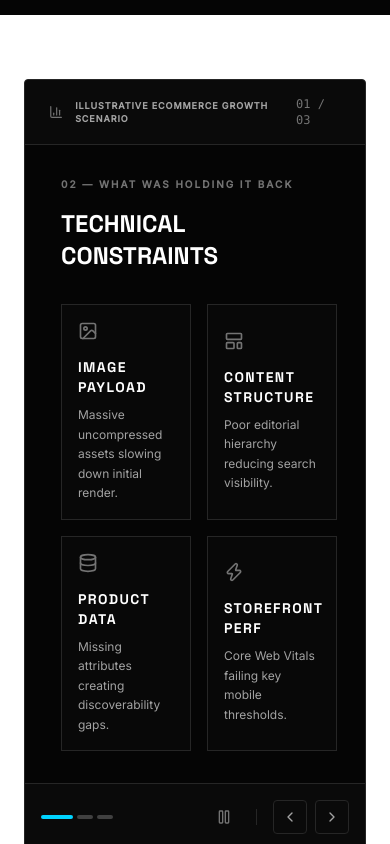
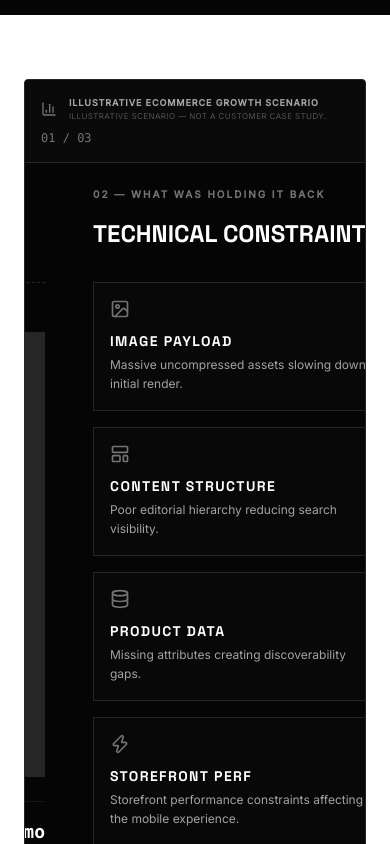
Before and after one commit to shailpoonia/1-globe-next, a Next.js app: page / in a window 390 px wide. Shown: the part 8460-9304 px from the top of the page. Built offline with nearby package versions, Linux system fonts and the light colour scheme.

Commit message:
fix: finalize merchant story interaction and claim governance

```diff
--- a/src/components/home/MerchantStory.tsx
+++ b/src/components/home/MerchantStory.tsx
@@ -1,6 +1,6 @@
 "use client"
 
-import React, { useState, useRef, useEffect } from 'react'
+import React, { useState, useRef, useEffect, useCallback } from 'react'
 import Link from 'next/link'
 import { ArrowRight, ChevronLeft, ChevronRight, Pause, Play, BarChart3, Image as ImageIcon, LayoutTemplate, Database, Zap } from 'lucide-react'
 
@@ -14,6 +14,8 @@ export const MerchantStory: React.FC = () => {
   const handleScroll = () => {
     if (scrollContainerRef.current) {
       const { scrollLeft, clientWidth } = scrollContainerRef.current
+      // Avoid division by zero on unmount or 0 width
+      if (clientWidth === 0) return
       const newIndex = Math.round(scrollLeft / clientWidth)
       if (newIndex !== currentSlide) {
         setCurrentSlide(newIndex)
@@ -21,22 +23,22 @@ export const MerchantStory: React.FC = () => {
     }
   }
 
-  const scrollTo = (index: number) => {
+  const scrollTo = useCallback((index: number) => {
     if (scrollContainerRef.current) {
       const { clientWidth } = scrollContainerRef.current
       scrollContainerRef.current.scrollTo({ left: index * clientWidth, behavior: 'smooth' })
     }
-  }
+  }, [])
 
-  const nextSlide = () => {
+  const nextSlide = useCallback(() => {
     const next = (currentSlide + 1) % slides.length
     scrollTo(next)
-  }
+  }, [currentSlide, scrollTo, slides.length])
 
-  const prevSlide = () => {
+  const prevSlide = useCallback(() => {
     const prev = (currentSlide - 1 + slides.length) % slides.length
     scrollTo(prev)
-  }
+  }, [currentSlide, scrollTo, slides.length])
 
   useEffect(() => {
     let interval: NodeJS.Timeout
@@ -45,8 +47,10 @@ export const MerchantStory: React.FC = () => {
         nextSlide()
       }, 5000)
     }
-    return () => clearInterval(interval)
-  }, [currentSlide, isAutoPlaying])
+    return () => {
+      if (interval) clearInterval(interval)
+    }
+  }, [currentSlide, isAutoPlaying, nextSlide])
 
   return (
     <section id="merchant-story" className="bg-foreground text-background py-16 md:py-24">
@@ -76,7 +80,7 @@ export const MerchantStory: React.FC = () => {
               className="group inline-flex items-center gap-4 text-xs font-bold uppercase tracking-widest text-background hover:text-neutral-500 transition-colors"
             >
               <span className="border-b border-background group-hover:border-neutral-500 pb-1 transition-colors">Read our story</span>
-              <ArrowRight className="w-4 h-4" />
+              <ArrowRight className="w-4 h-4" aria-hidden="true" />
             </Link>
           </div>
 
@@ -93,14 +97,19 @@ export const MerchantStory: React.FC = () => {
             >
 
               {/* Top Bar */}
-              <div className="flex items-center justify-between px-6 py-4 border-b border-neutral-800 bg-neutral-900/30">
+              <div className="flex flex-col sm:flex-row sm:items-center justify-between px-4 sm:px-6 py-4 border-b border-neutral-800 bg-neutral-900/30 gap-2">
                 <div className="flex items-center gap-3">
-                  <BarChart3 className="w-4 h-4 text-neutral-500" />
-                  <span className="text-[9px] font-bold uppercase tracking-widest text-neutral-400">
-                    Illustrative ecommerce growth scenario
-                  </span>
+                  <BarChart3 className="w-4 h-4 text-neutral-500 shrink-0" aria-hidden="true" />
+                  <div className="flex flex-col">
+                    <span className="text-[9px] font-bold uppercase tracking-widest text-neutral-400">
+                      Illustrative ecommerce growth scenario
+                    </span>
+                    <span className="text-[8px] uppercase tracking-wider text-neutral-600">
+                      Illustrative scenario — not a customer case study.
+                    </span>
+                  </div>
                 </div>
-                <div className="font-mono text-xs text-neutral-500">
+                <div className="font-mono text-xs text-neutral-500 shrink-0" aria-live="polite">
                   0{currentSlide + 1} / 03
                 </div>
               </div>
@@ -111,21 +120,22 @@ export const MerchantStory: React.FC = () => {
                 onScroll={handleScroll}
                 className="flex overflow-x-auto snap-x snap-mandatory no-scrollbar"
                 style={{ scrollbarWidth: 'none', msOverflowStyle: 'none' }}
+                aria-label="Illustrative case study slides"
               >
 
                 {/* Slide 1: THE START */}
-                <div className="min-w-full snap-center p-8 md:p-12 min-h-[400px] flex flex-col">
+                <div className="min-w-full snap-center p-6 sm:p-8 md:p-12 min-h-[400px] flex flex-col" role="group" aria-roledescription="slide">
                   <span className="text-[10px] font-bold uppercase tracking-[0.2em] text-primary mb-4 block">01 — THE START</span>
                   <h3 className="font-heading text-2xl md:text-3xl font-bold uppercase mb-8">Revenue Progression</h3>
 
-                  <div className="flex-1 flex items-end gap-2 md:gap-4 h-full pt-8 relative">
-                    <div className="absolute top-0 left-0 w-full h-px border-t border-dashed border-neutral-800" />
-                    <div className="absolute top-1/2 left-0 w-full h-px border-t border-dashed border-neutral-800" />
+                  <div className="flex-1 flex items-end gap-1 sm:gap-2 md:gap-4 h-full pt-8 relative">
+                    <div className="absolute top-0 left-0 w-full h-px border-t border-dashed border-neutral-800" aria-hidden="true" />
+                    <div className="absolute top-1/2 left-0 w-full h-px border-t border-dashed border-neutral-800" aria-hidden="true" />
 
                     {/* Abstract Graph */}
                     {[1, 1.2, 1.1, 1.5, 1.4, 2, 2.5, 3.2, 4.5, 6, 8, 12].map((val, i) => (
                       <div key={i} className="flex-1 bg-neutral-800 hover:bg-neutral-700 transition-colors relative group" style={{ height: `${val * 8}%` }}>
-                        <div className="absolute -top-8 left-1/2 -translate-x-1/2 opacity-0 group-hover:opacity-100 transition-opacity bg-neutral-900 text-[9px] font-mono px-2 py-1 border border-neutral-700 rounded z-10 whitespace-nowrap">
+                        <div className="absolute -top-8 left-1/2 -translate-x-1/2 opacity-0 group-hover:opacity-100 transition-opacity bg-neutral-900 text-[9px] font-mono px-2 py-1 border border-neutral-700 rounded z-10 whitespace-nowrap hidden sm:block">
                           Mo {i+1}
                         </div>
                       </div>
@@ -133,55 +143,55 @@ export const MerchantStory: React.FC = () => {
                   </div>
 
                   <div className="flex justify-between items-center mt-6 pt-4 border-t border-neutral-800/50">
-                    <span className="font-mono text-sm text-neutral-400">$400 / mo</span>
-                    <ArrowRight className="w-4 h-4 text-neutral-600" />
-                    <span className="font-mono text-xl md:text-2xl font-bold text-foreground">$30,000 / mo</span>
+                    <span className="font-mono text-sm sm:text-base text-neutral-400">$400 / mo</span>
+                    <ArrowRight className="w-4 h-4 text-neutral-600 hidden sm:block" aria-hidden="true" />
+                    <span className="font-mono text-lg sm:text-xl md:text-2xl font-bold text-foreground">$30,000 / mo</span>
                   </div>
                 </div>
 
                 {/* Slide 2: THE CONSTRAINTS */}
-                <div className="min-w-full snap-center p-8 md:p-12 min-h-[400px] flex flex-col">
+                <div className="min-w-full snap-center p-6 sm:p-8 md:p-12 min-h-[400px] flex flex-col" role="group" aria-roledescription="slide">
                   <span className="text-[10px] font-bold uppercase tracking-[0.2em] text-neutral-500 mb-4 block">02 — WHAT WAS HOLDING IT BACK</span>
                   <h3 className="font-heading text-2xl md:text-3xl font-bold uppercase mb-8">Technical Constraints</h3>
 
-                  <div className="grid grid-cols-2 gap-4 flex-1">
+                  <div className="grid grid-cols-1 sm:grid-cols-2 gap-4 flex-1">
                     <div className="border border-neutral-800 bg-neutral-900/20 p-4 md:p-6 flex flex-col justify-center">
-                      <ImageIcon className="w-5 h-5 text-neutral-500 mb-4" />
-                      <h4 className="text-sm font-bold uppercase tracking-widest mb-2">Image Payload</h4>
+                      <ImageIcon className="w-5 h-5 text-neutral-500 mb-3 sm:mb-4" aria-hidden="true" />
+                      <h4 className="text-sm font-bold uppercase tracking-widest mb-1 sm:mb-2">Image Payload</h4>
                       <p className="text-xs text-neutral-400 leading-relaxed">Massive uncompressed assets slowing down initial render.</p>
                     </div>
                     <div className="border border-neutral-800 bg-neutral-900/20 p-4 md:p-6 flex flex-col justify-center">
-                      <LayoutTemplate className="w-5 h-5 text-neutral-500 mb-4" />
-                      <h4 className="text-sm font-bold uppercase tracking-widest mb-2">Content Structure</h4>
+                      <LayoutTemplate className="w-5 h-5 text-neutral-500 mb-3 sm:mb-4" aria-hidden="true" />
+                      <h4 className="text-sm font-bold uppercase tracking-widest mb-1 sm:mb-2">Content Structure</h4>
                       <p className="text-xs text-neutral-400 leading-relaxed">Poor editorial hierarchy reducing search visibility.</p>
                     </div>
                     <div className="border border-neutral-800 bg-neutral-900/20 p-4 md:p-6 flex flex-col justify-center">
-                      <Database className="w-5 h-5 text-neutral-500 mb-4" />
-                      <h4 className="text-sm font-bold uppercase tracking-widest mb-2">Product Data</h4>
+                      <Database className="w-5 h-5 text-neutral-500 mb-3 sm:mb-4" aria-hidden="true" />
+                      <h4 className="text-sm font-bold uppercase tracking-widest mb-1 sm:mb-2">Product Data</h4>
                       <p className="text-xs text-neutral-400 leading-relaxed">Missing attributes creating discoverability gaps.</p>
                     </div>
                     <div className="border border-neutral-800 bg-neutral-900/20 p-4 md:p-6 flex flex-col justify-center">
-                      <Zap className="w-5 h-5 text-neutral-500 mb-4" />
-                      <h4 className="text-sm font-bold uppercase tracking-widest mb-2">Storefront Perf</h4>
-                      <p className="text-xs text-neutral-400 leading-relaxed">Core Web Vitals failing key mobile thresholds.</p>
+                      <Zap className="w-5 h-5 text-neutral-500 mb-3 sm:mb-4" aria-hidden="true" />
+                      <h4 className="text-sm font-bold uppercase tracking-widest mb-1 sm:mb-2">Storefront Perf</h4>
+                      <p className="text-xs text-neutral-400 leading-relaxed">Storefront performance constraints affecting the mobile experience.</p>
                     </div>
                   </div>
                 </div>
 
                 {/* Slide 3: WHAT CHANGED */}
-                <div className="min-w-full snap-center p-8 md:p-12 min-h-[400px] flex flex-col">
+                <div className="min-w-full snap-center p-6 sm:p-8 md:p-12 min-h-[400px] flex flex-col" role="group" aria-roledescription="slide">
                   <span className="text-[10px] font-bold uppercase tracking-[0.2em] text-primary mb-4 block">03 — WHAT CHANGED</span>
                   <h3 className="font-heading text-2xl md:text-3xl font-bold uppercase mb-8">Targeted Interventions</h3>
 
-                  <div className="flex-1 flex items-end gap-2 md:gap-4 h-full pt-8 relative">
+                  <div className="flex-1 flex items-end gap-1 sm:gap-2 md:gap-4 h-full pt-8 relative">
                     {/* Intervention markers */}
-                    <div className="absolute top-1/3 left-[40%] w-px h-2/3 bg-primary/50 border-l border-dashed border-primary z-0" />
-                    <div className="absolute top-1/4 left-[65%] w-px h-3/4 bg-primary/50 border-l border-dashed border-primary z-0" />
+                    <div className="absolute top-1/3 left-[40%] w-px h-2/3 bg-primary/50 border-l border-dashed border-primary z-0" aria-hidden="true" />
+                    <div className="absolute top-1/4 left-[65%] w-px h-3/4 bg-primary/50 border-l border-dashed border-primary z-0" aria-hidden="true" />
 
-                    <div className="absolute top-[30%] left-[40%] -translate-x-1/2 bg-primary/10 border border-primary/30 text-primary text-[9px] font-bold uppercase px-2 py-1 rounded">
+                    <div className="absolute top-[30%] left-[40%] -translate-x-1/2 bg-primary/10 border border-primary/30 text-primary text-[9px] font-bold uppercase px-2 py-1 rounded hidden sm:block">
                       Img Opt
                     </div>
-                    <div className="absolute top-[20%] left-[65%] -translate-x-1/2 bg-primary/10 border border-primary/30 text-primary text-[9px] font-bold uppercase px-2 py-1 rounded">
+                    <div className="absolute top-[20%] left-[65%] -translate-x-1/2 bg-primary/10 border border-primary/30 text-primary text-[9px] font-bold uppercase px-2 py-1 rounded hidden sm:block">
                       Data Struct
                     </div>
 
@@ -193,7 +203,7 @@ export const MerchantStory: React.FC = () => {
 
                   <div className="mt-6 pt-4 border-t border-neutral-800/50">
                     <p className="text-xs text-neutral-400 leading-relaxed">
-                      Addressing core technical debt allowed marketing spend to convert efficiently, enabling scale.
+                      Addressing technical constraints can strengthen the foundation on which acquisition and growth efforts operate.
                     </p>
                   </div>
                 </div>
@@ -202,39 +212,41 @@ export const MerchantStory: React.FC = () => {
 
               {/* Controls */}
               <div className="flex items-center justify-between p-4 border-t border-neutral-800 bg-neutral-900/30">
-                <div className="flex gap-1">
+                <div className="flex gap-1" role="tablist" aria-label="Slides">
                   {slides.map((slide) => (
                     <button
                       key={slide}
                       onClick={() => scrollTo(slide)}
-                      className={`h-1 rounded-full transition-all duration-300 ${slide === currentSlide ? 'w-8 bg-primary' : 'w-4 bg-neutral-700 hover:bg-neutral-500'}`}
+                      className={`h-1 rounded-full transition-all duration-300 focus-visible:outline-none focus-visible:ring-2 focus-visible:ring-primary ${slide === currentSlide ? 'w-8 bg-primary' : 'w-4 bg-neutral-700 hover:bg-neutral-500'}`}
+                      role="tab"
+                      aria-selected={slide === currentSlide}
                       aria-label={`Go to slide ${slide + 1}`}
                     />
                   ))}
                 </div>
 
-                <div className="flex items-center gap-2">
+                <div className="flex items-center gap-1 sm:gap-2">
                   <button
                     onClick={() => setIsAutoPlaying(!isAutoPlaying)}
-                    className="p-2 text-neutral-500 hover:text-white transition-colors focus-visible:outline-none focus-visible:ring-1 focus-visible:ring-primary rounded"
+                    className="p-2 text-neutral-500 hover:text-white transition-colors focus-visible:outline-none focus-visible:ring-2 focus-visible:ring-primary rounded"
                     aria-label={isAutoPlaying ? "Pause autoplay" : "Start autoplay"}
                   >
-                    {isAutoPlaying ? <Pause className="w-4 h-4" /> : <Play className="w-4 h-4" />}
+                    {isAutoPlaying ? <Pause className="w-4 h-4" aria-hidden="true" /> : <Play className="w-4 h-4" aria-hidden="true" />}
                   </button>
-                  <div className="w-px h-4 bg-neutral-800 mx-2" />
+                  <div className="w-px h-4 bg-neutral-800 mx-1 sm:mx-2" aria-hidden="true" />
                   <button
                     onClick={prevSlide}
-                    className="p-2 border border-neutral-800 rounded hover:bg-neutral-800 text-neutral-400 hover:text-white transition-colors focus-visible:outline-none focus-visible:ring-1 focus-visible:ring-primary"
+                    className="p-2 border border-neutral-800 rounded hover:bg-neutral-800 text-neutral-400 hover:text-white transition-colors focus-visible:outline-none focus-visible:ring-2 focus-visible:ring-primary"
                     aria-label="Previous slide"
                   >
-                    <ChevronLeft className="w-4 h-4" />
+                    <ChevronLeft className="w-4 h-4" aria-hidden="true" />
                   </button>
                   <button
                     onClick={nextSlide}
-                    className="p-2 border border-neutral-800 rounded hover:bg-neutral-800 text-neutral-400 hover:text-white transition-colors focus-visible:outline-none focus-visible:ring-1 focus-visible:ring-primary"
+                    className="p-2 border border-neutral-800 rounded hover:bg-neutral-800 text-neutral-400 hover:text-white transition-colors focus-visible:outline-none focus-visible:ring-2 focus-visible:ring-primary"
                     aria-label="Next slide"
                   >
-                    <ChevronRight className="w-4 h-4" />
+                    <ChevronRight className="w-4 h-4" aria-hidden="true" />
                   </button>
                 </div>
               </div>
```
